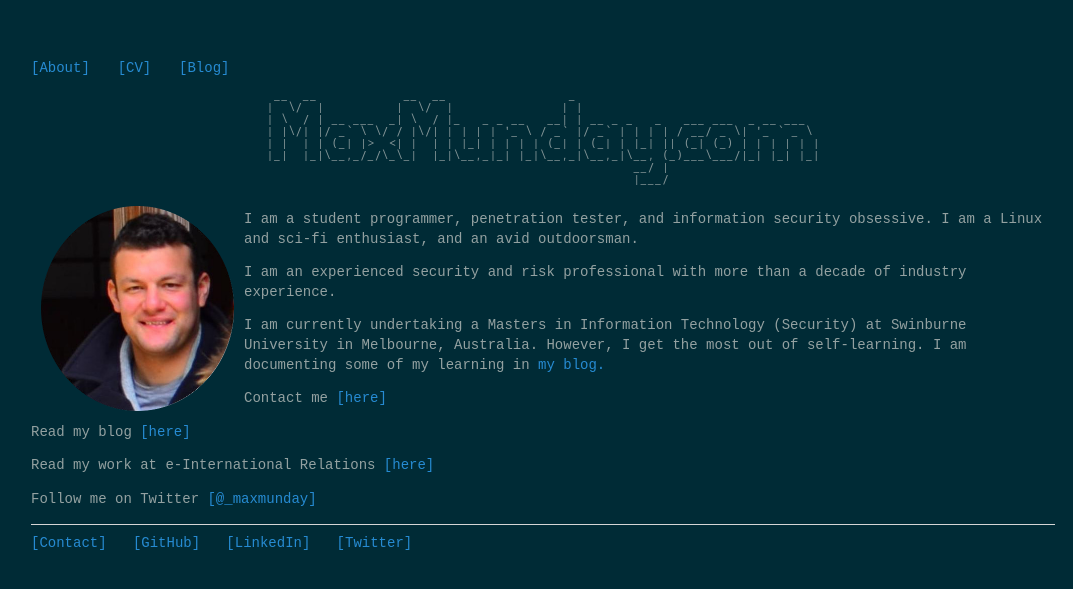
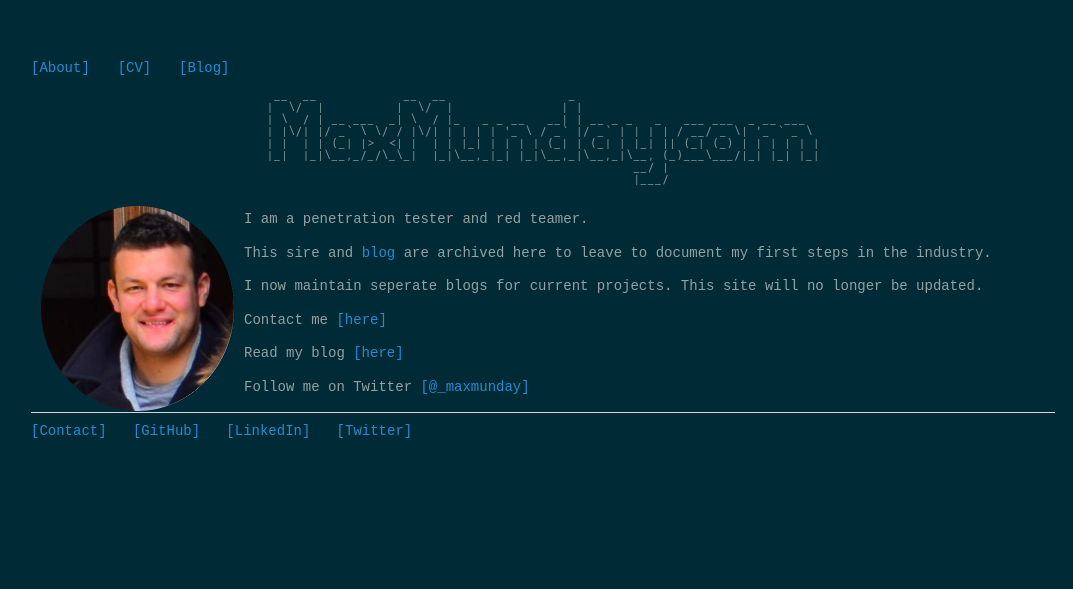
Before and after one commit to maxmunday/maxmunday.github.io, a Jekyll site: the page built from index.html, in a window 1280 px wide. Shown: the top 589 px of the page, without its empty margins (97-1170 px from the left). Built offline with Jekyll 4.4.1, drawn with Linux system fonts in a browser that asks for light colours.

Commit message:
Update index.html

```diff
--- a/index.html
+++ b/index.html
@@ -1,23 +1,21 @@
 ---
 layout: default
 title: Max Munday. Student Programmer, Penetration Tester, and Information Security Obsessive
-description: I am Max Munday from Melbourne, Australia. I am a student programmer, penetration tester, and information security obsessive.
+description: I am Max Munday from Melbourne, Australia. This is an archived blog of my first steps into penetration testing.
 ---
 <div class="blurb">
     <img class="displayed" src="pictures/logo.png" alt= "MaxMunday.com" style="width:587px;height:107px">
     <img src="/pictures/headshot.png" alt="Max Munday" style="float:left;width:193px; height:205px; padding:10px">
 
-    <p>I am a student programmer, penetration tester, and information security obsessive. I am a Linux and sci-fi enthusiast, and an avid outdoorsman.</p>
+    <p>I am a penetration tester and red teamer. </p>
 
-    <p>I am an experienced security and risk professional with more than a decade of industry experience.</p>
+    <p>This sire and <a href="/blog">blog</a> are archived here to leave to document my first steps in the industry.</p>
 
-    <p>I am currently undertaking a Masters in Information Technology (Security) at Swinburne University in Melbourne, Australia. However, I get the most out of self-learning. I am documenting some of my learning in <a href="/blog">my blog.</a></p>
+    <p>I now maintain seperate blogs for current projects. This site will no longer be updated.</p>
 
     <p> Contact me <a href="/contact/">[here]</a></p>
 
     <p> Read my blog <a href="/blog/">[here]</a></p>
 
-    <p> Read my work at e-International Relations <a href="http://www.e-ir.info/author/max-munday/">[here]</a></p>
-
     <p> Follow me on Twitter <a href="https://twitter.com/_maxmunday">[@_maxmunday]</a></p>
 </div>
```
